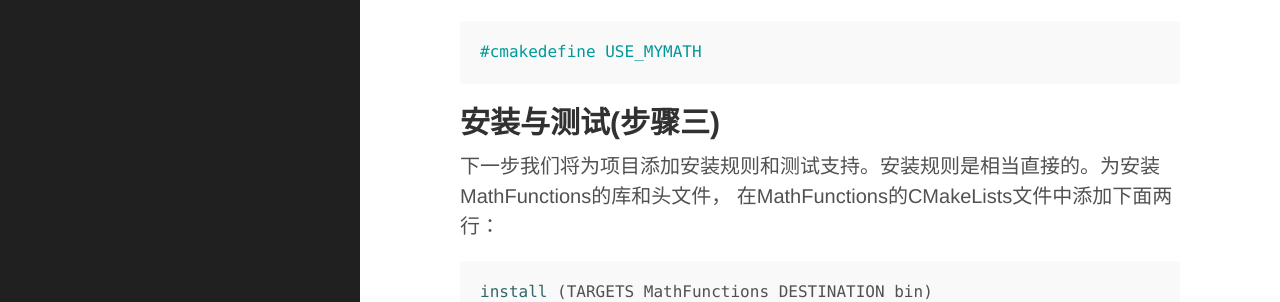
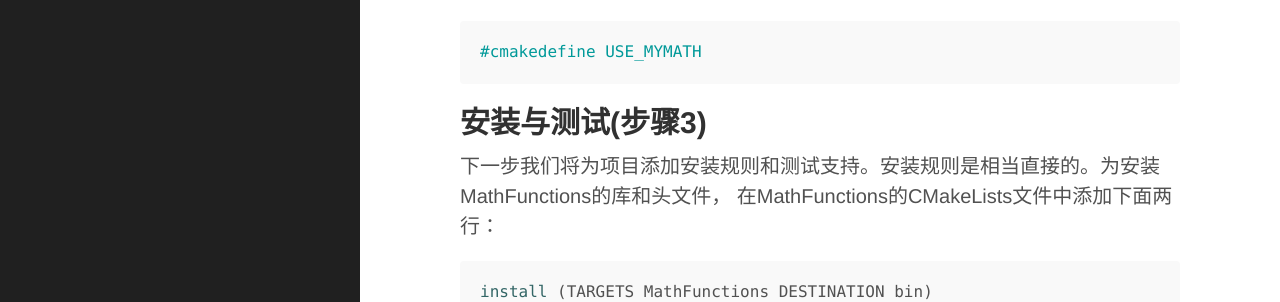
Before and after one commit to chenguangqi/chenguangqi.github.io, a Jekyll site: the page built from _posts/2014-07-31-CMake-Tutorial.md, in a window 1280 px wide and 900 px high, scrolled down 4763 px. Shown: the part 154-456 px from the top of the window. Built offline with Jekyll 4.4.1, drawn with Linux system fonts in a browser that asks for light colours; Markdown is read by kramdown in place of the engine named in the settings; some of the changed text lies outside the part shown.

Commit message:
Update 2014-07-31-CMake-Tutorial.md

````diff
--- a/_posts/2014-07-31-CMake-Tutorial.md
+++ b/_posts/2014-07-31-CMake-Tutorial.md
@@ -205,7 +205,7 @@ int main (int argc, char *argv[])
 #cmakedefine USE_MYMATH
 ```
 
-## 安装与测试(步骤三)
+## 安装与测试(步骤3)
 
 下一步我们将为项目添加安装规则和测试支持。安装规则是相当直接的。为安装MathFunctions的库和头文件，
 在MathFunctions的CMakeLists文件中添加下面两行：
````
Also changed, not shown: other parts of _posts/2014-07-31-CMake-Tutorial.md (+1 -0 lines).
